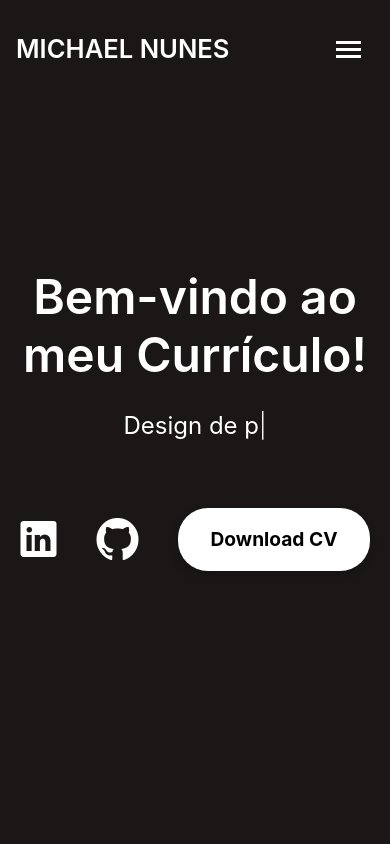
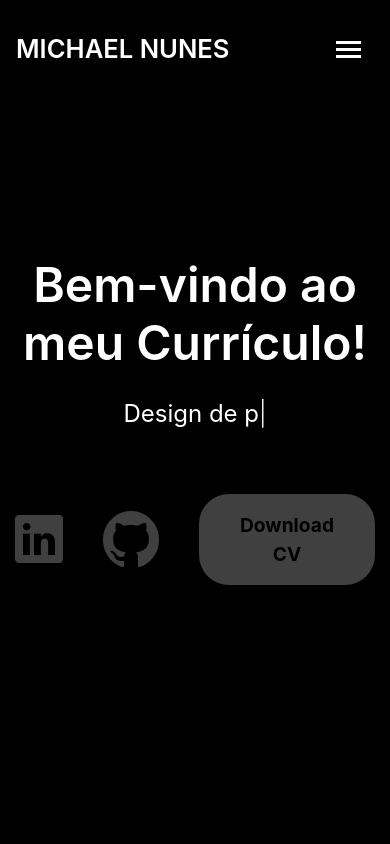
Before and after one commit to mtn28/Michael-Nunes-Web-CV, a plain HTML site: page index.html in a window 390 px wide. Shown: the top 844 px of the page. Drawn offline with nearby package versions, Linux system fonts and the light colour scheme; files whose address does not match are found by name.

Commit message:
finalizado

```diff
--- a/index.html
+++ b/index.html
@@ -94,7 +94,7 @@
     /* Estilo para dispositivos móveis */
     @media (max-width: 768px) {
       .intro.route.bg-image {
-        background-color: #3c3333;
+        background-color: #000000;
         /* Substitua com a cor desejada */
         background-size: cover;
         background-position: center;
@@ -119,8 +119,7 @@
         <h1 class="intro-title mb-4">Bem-vindo ao meu Currículo!</h1>
         <p class="intro-subtitle">
           <span class="text-slider-items">
-                Design Web, Desenvolvimento Web, Design de produtos multimédia, Design de aplicações para dispositivos
-                móveis,
+            Design Web, Desenvolvimento Web, Design de produtos multimédia, Design de aplicações para dispositivos móveis,
             Autoria de conteúdos multimédia 2D e 3D, Desenvolvimento de produtos multimédia,
             Desenvolvimento de aplicações para dispositivos móveis, Desenvolvimento de ambientes e animações 3D,
             Gestão de projetos multimédia
@@ -135,7 +134,7 @@
           <a href="https://github.com/mtn28" target="_blank" class="social-icon">
             <i class="ion-social-github"></i>
           </a>
-              <a href="caminho/do/seu/curriculo.pdf" download class="download-btn">
+          <a href="https://drive.google.com/uc?export=download&id=1xBrWelywy5CfUWUgtaz0xT2j0XwBfkr1" download class="download-btn">
             Download CV
           </a>
         </div>
@@ -148,20 +147,19 @@
 
 <!-- Styles -->
 <style>
-      /* Social links section styling */
+  /* Estilos específicos para telas maiores (PC) */
+  @media (min-width: 769px) {
+    /* Social links section styling para PC */
     .social-links {
       display: flex;
       justify-content: center;
       align-items: center;
       margin-top: 60px;
-        /* Espaçamento generoso */
       gap: 40px;
-        /* Espaço generoso entre os ícones */
     }
 
     .social-icon {
-        font-size: 3rem;
-        /* Aumenta o tamanho dos ícones */
+      font-size: 4rem;
       color: #fff;
       text-decoration: none;
       transition: transform 0.3s ease-in-out;
@@ -169,37 +167,84 @@
 
     .social-icon:hover {
       transform: scale(1.2);
-        /* Leve aumento no hover */
+      text-shadow: 0 0 15px rgba(255, 255, 255, 0.5), 0 0 25px rgba(255, 255, 255, 1.0); /* Brilho branco no hover */
     }
 
     .download-btn {
       background-color: #fff;
-        color: #000;
+      color: #6a6a6c;
       padding: 15px 30px;
       border-radius: 30px;
-        /* Bordas arredondadas no botão */
       border: 2px solid transparent;
-        /* Remove o contorno no hover */
       text-decoration: none;
       transition: background-color 0.3s ease-in-out, transform 0.2s ease-in-out;
       font-weight: bold;
       font-size: 1.2rem;
       box-shadow: 0 4px 8px rgba(0, 0, 0, 0.2);
-        /* Sombra leve */
     }
 
     .download-btn:hover {
       background-color: #000;
-        color: #fff;
+      color: #6a6a6c;
       transform: scale(1.05);
-        /* Leve aumento no hover */
       box-shadow: 0 6px 12px rgba(0, 0, 0, 0.3);
-        /* Sombra mais forte no hover */
-      }
-      #service {
-  margin-top: 20px; /* Adicione mais espaço antes da seção Competências */
-}
-
+      box-shadow: 0 0 15px rgba(255, 255, 255, 0.5), 0 0 25px rgba(255, 255, 255, 0.8); /* Brilho branco ao passar o mouse */
+    }
+
+    body {
+      background: url('link-para-seu-wallpaper-cinza') no-repeat center center fixed;
+      background-size: cover;
+    }
+  }
+
+  /* Estilos específicos para dispositivos móveis (telémóveis) */
+@media (max-width: 768px) {
+  body {
+    background-color: #000000; /* Fundo preto para mobile */
+    background-image: none; /* Remove o wallpaper cinza em dispositivos móveis */
+  }
+
+  .social-links {
+    display: flex;
+    justify-content: center;
+    align-items: center;
+    margin-top: 60px;
+    gap: 40px;
+  }
+
+  .social-icon {
+    font-size: 4rem; /* Tamanho do ícone */
+    color: #404040; /* Cor inicial */
+    text-shadow: 0 0 10px rgba(0, 0, 0, 0.2); /* Sombra leve */
+    transition: color 0.3s ease-in-out, transform 0.2s ease-in-out, text-shadow 0.3s;
+  }
+
+  .social-icon:hover {
+    color: #ffffff; /* Mudança de cor no hover */
+    text-shadow: 0 0 15px rgba(255, 255, 255, 0.1), 0 0 25px rgba(255, 255, 255, 0.3); /* Brilho branco no hover */
+    transform: scale(1.05); /* Leve aumento de tamanho no hover */
+  }
+
+  .download-btn {
+    background-color: #404040;
+    color: #000000;
+    padding: 15px 30px;
+    border-radius: 30px;
+    border: 2px solid transparent;
+    text-decoration: none;
+    transition: background-color 0.3s ease-in-out, transform 0.2s ease-in-out, box-shadow 0.3s;
+    font-weight: bold;
+    font-size: 1.2rem;
+    box-shadow: 0 6px 12px rgba(0, 0, 0, 0.3);
+  }
+
+  .download-btn:hover {
+    background-color: #ffffff;
+    color: #121212;
+    box-shadow: 0 0 15px rgba(255, 255, 255, 0.1), 0 0 25px rgba(255, 255, 255, 0.3); /* Brilho branco no hover */
+    transform: scale(1.05);
+  }
+} /* Aqui está a chave de fechamento faltante */
 
 </style>
 
@@ -2815,7 +2860,7 @@
                             style="margin: 0 5px; color: #000; font-size: 1.5rem; transition: transform 0.3s;">
                             <span class="ico-circle"><i class="ion-social-github"></i></span>
                           </a>
-                          <a href="caminho/do/seu/curriculo.pdf" download
+                          <a href="https://drive.google.com/uc?export=download&id=1xBrWelywy5CfUWUgtaz0xT2j0XwBfkr1" download
                             style="background-color: #000; color: #fff; padding: 8px 15px; border-radius: 5px; text-decoration: none; transition: all 0.3s; font-weight: bold; font-size: 0.9rem; border: none; margin-left: 5px;">
                             Download CV
                           </a>
@@ -2852,7 +2897,7 @@
          style="margin: 0 10px; color: #fff; font-size: 1.8rem; transition: transform 0.3s;" class="social-icon">
         <i class="ion-social-github"></i>
       </a>
-      <a href="caminho/do/seu/curriculo.pdf" download id="download-cv"
+      <a href="https://drive.google.com/uc?export=download&id=1xBrWelywy5CfUWUgtaz0xT2j0XwBfkr1" download id="download-cv"
       style="background-color: #ffffff; color: #000000; padding: 8px 15px; border-radius: 5px; text-decoration: none; transition: all 0.3s; font-weight: bold; font-size: 0.9rem; border: none; margin-left: 10px;">
       <span class="text-download">Download CV</span>
    </a>
```
Lines whose indentation alone changed are shown as unchanged.
